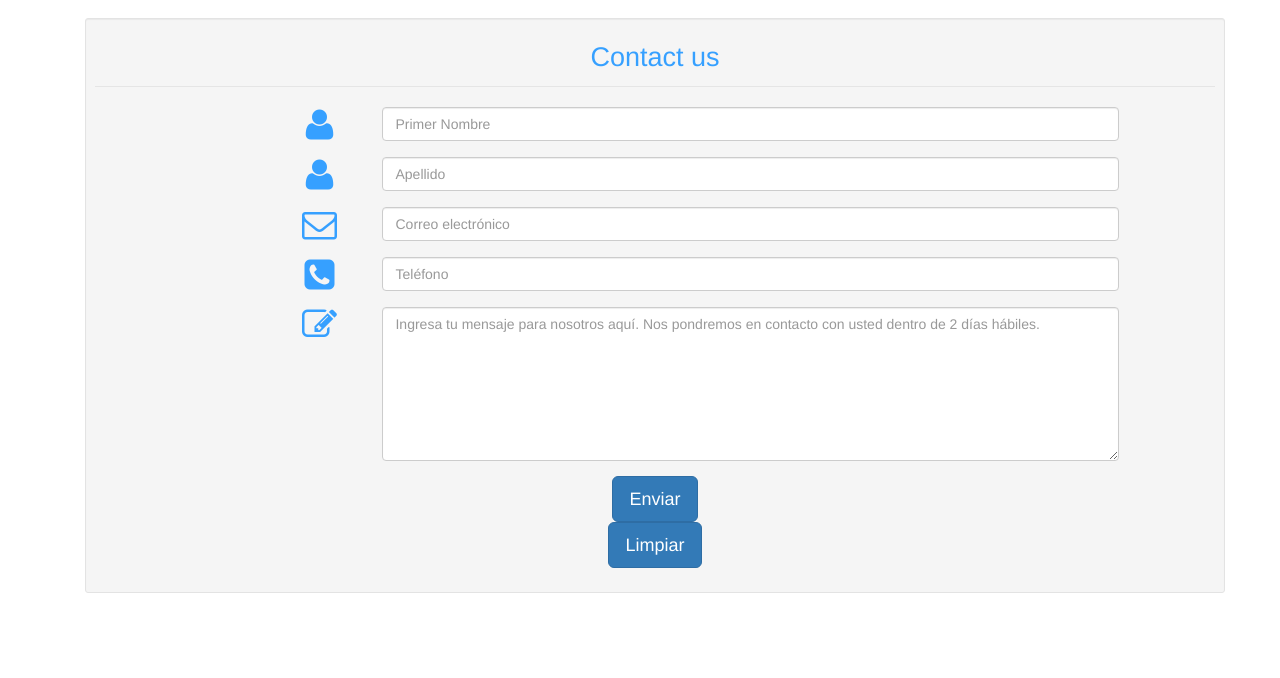
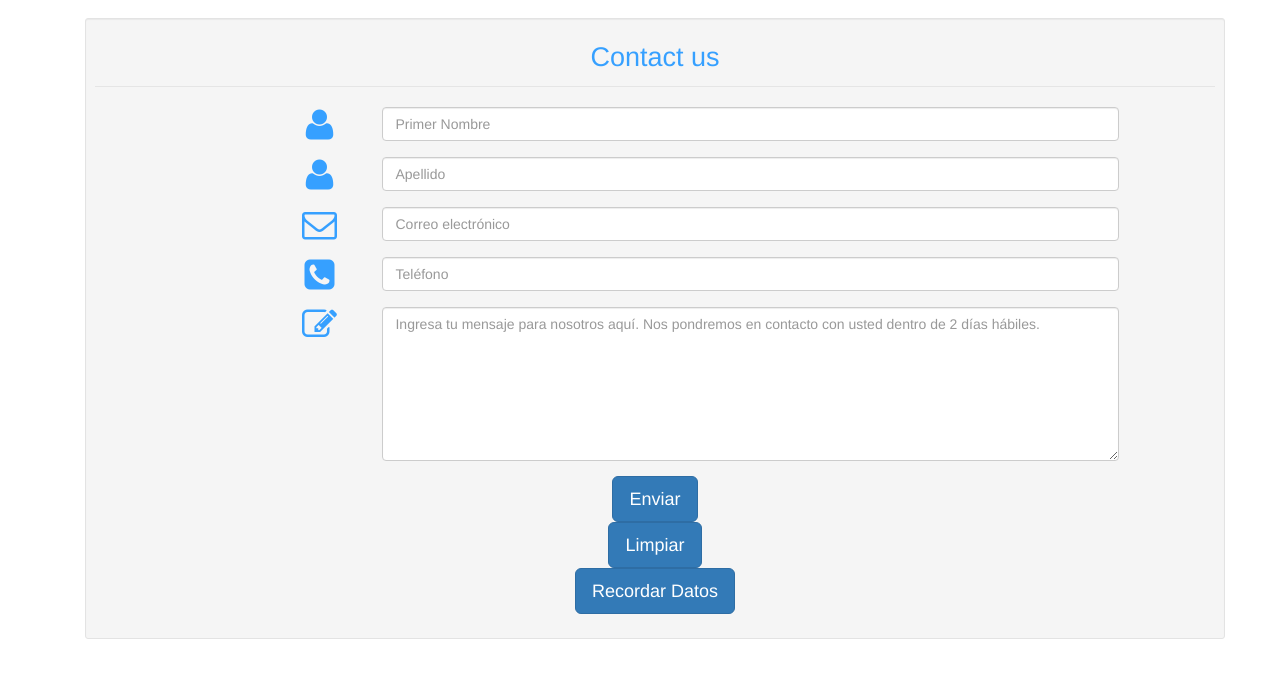
Before and after one commit to DALA1036664085/DALA-FinalTallerHS, a plain HTML site: page ContactForm/ContactForm/index.html in a window 1280 px wide. Shown: the part 102-780 px from the top of the page. Drawn offline with Linux system fonts and the light colour scheme.

Commit message:
RF-0003 Botón Recordar

```diff
--- a/ContactForm/ContactForm/index.html
+++ b/ContactForm/ContactForm/index.html
@@ -69,6 +69,9 @@
 							<div class="col-md-12 text-center" align="right">
                                 <button type="submit" class="btn btn-primary btn-lg">Limpiar</button>
                             </div>
+							<div class="col-md-12 text-center" >
+                                <button type="submit" class="btn btn-primary btn-lg">Recordar Datos</button>
+                            </div>
                         </div>
                     </fieldset>
                 </form>
```
